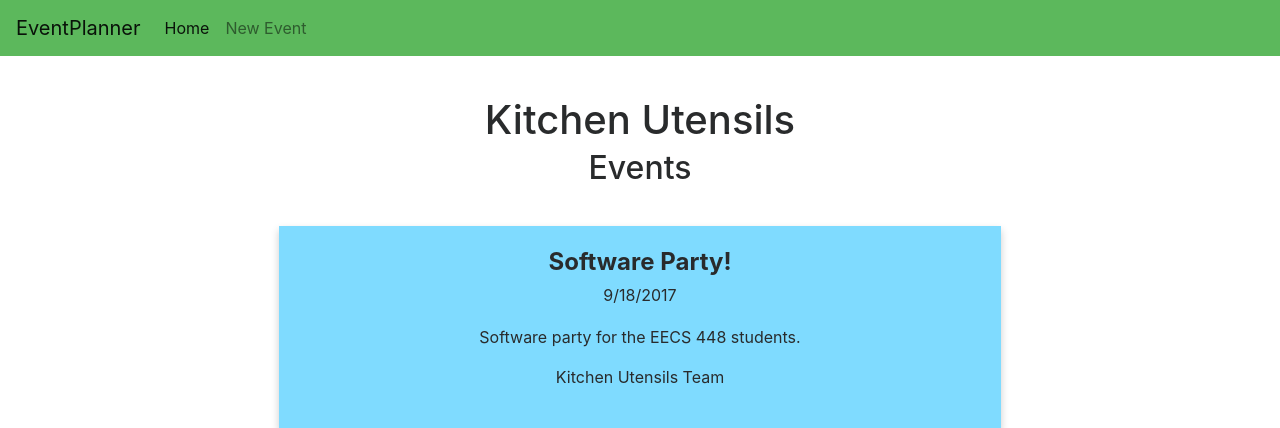
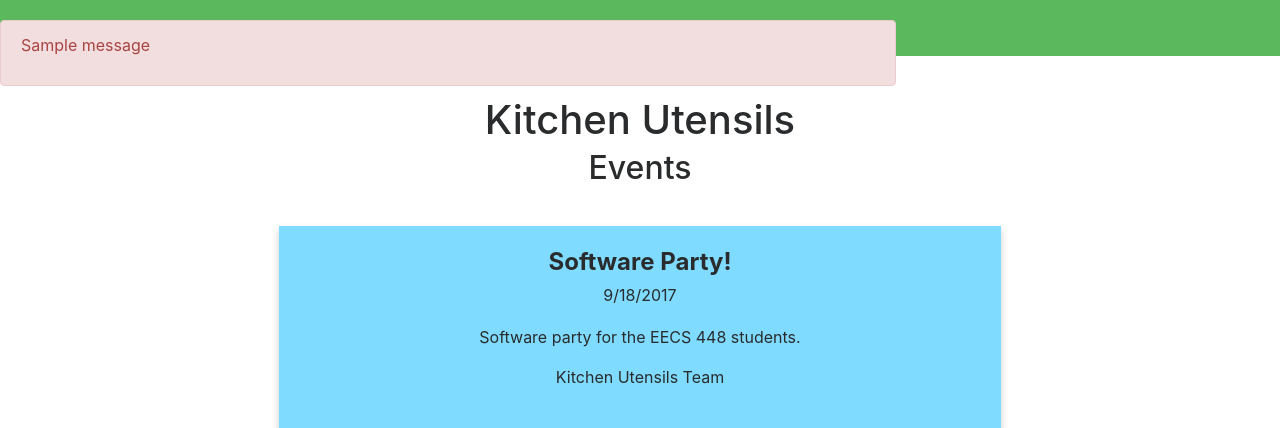
Before and after one commit to EECS448-KitchenUtensils/event-planner, a Flask app: page / in a window 1280 px wide. Shown: the top 428 px of the page. Run offline with Flask 2, Linux system fonts and the light colour scheme; one stand-in notice (Sample message) is shown; some libraries are stand-ins or nearby versions.

```diff
--- a/src/event_planner/static/style.css
+++ b/src/event_planner/static/style.css
@@ -73,3 +73,10 @@
     margin: 0 auto;
     padding: 2% 0;
 }
+
+.alert{
+    position: fixed;
+    top: 20px;
+    width: 70%;
+    margin:auto;
+}
--- a/src/event_planner/templates/header.html
+++ b/src/event_planner/templates/header.html
@@ -26,3 +26,13 @@
                 </ul>
             </div>
         </nav>
+
+        {% with messages = get_flashed_messages() %}
+            {% if messages %}
+            <div class="alert alert-danger">
+                {% for message in messages %}
+                    <p>{{ message }}</p>
+                {% endfor %}
+            </div>
+            {% endif %}
+        {% endwith %}
--- a/src/event_planner/views/routes.py
+++ b/src/event_planner/views/routes.py
@@ -1,4 +1,5 @@
 from .. import db, models, app, render_template, url_for, request
+from flask import flash
 from datetime import date as dt
 
 @app.route("/")
@@ -37,15 +38,16 @@ def new():
         for x in range(0,47):
             slotdata.append(request.form['slot_%s' % x])
 
-        db.session.add(event)
-        db.session.commit()
+        #db.session.add(event)
+        #db.session.commit()
 
+        flash('hey there')
         return render_template('index.html')
 
+    #Create the dates to show in the template for iterator.
     daterange = ['12:00 AM', '12:30 AM', '1:00 AM', '1:30 AM', '2:00 AM', '2:30 AM','3:00 AM', '3:30 AM', '4:00 AM', '4:30 AM', '5:00 AM', '5:30 AM', '6:00 AM', '6:30 AM', '7:00 AM', '7:30 AM', '8:00 AM', '8:30 AM', '9:00 AM', '9:30 AM', '10:00 AM', '10:30 AM', '11:00 AM', '11:30 AM', '12:00 PM', '12:30 PM', '1:00 PM', '1:30 PM', '2:00 PM', '2:30 PM', '3:00 PM', '3:30 PM', '4:00 PM', '4:30 PM', '5:00 PM', '5:30 PM', '6:00 PM', '6:30 PM', '7:00 PM', '7:30 PM', '8:00 PM', '8:30 PM', '9:00 PM', '9:30 PM', '10:00 PM', '10:30 PM', '11:00 PM', '11:30 PM']
     daterange24 = ['0:00', '0:30', '1:00', '1:30', '2:00', '2:30', '3:00', '3:30', '4:00', '4:30', '5:00', '5:30', '6:00', '6:30', '7:00', '7:30', '8:00', '8:30', '9:00', '9:30', '10:00', '10:30', '11:00', '11:30', '12:00', '12:30', '13:00', '13:30', '14:00', '14:30', '15:00', '15:30', '16:00', '16:30', '17:00', '17:30', '18:00', '18:30', '19:00', '19:30', '20:00', '20:30', '21:00', '21:30', '22:00', '22:30', '23:00', '23:30']
     daterange = enumerate(daterange)
-    daterange24 = enumerate(daterange24)
     return render_template('new.html', daterange=daterange, daterange24=daterange24)
 
 @app.route("/event/<event_id>")
```
Also changed, not shown: src/event_planner/templates/new.html (+3 -27 lines).
